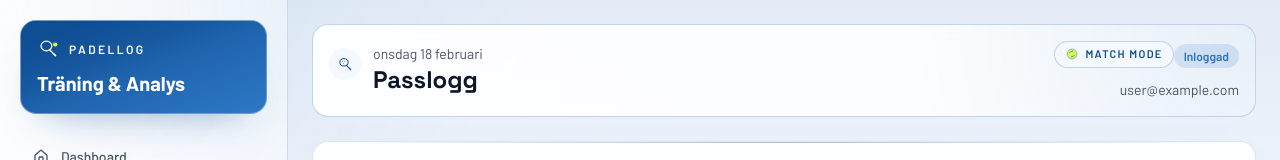
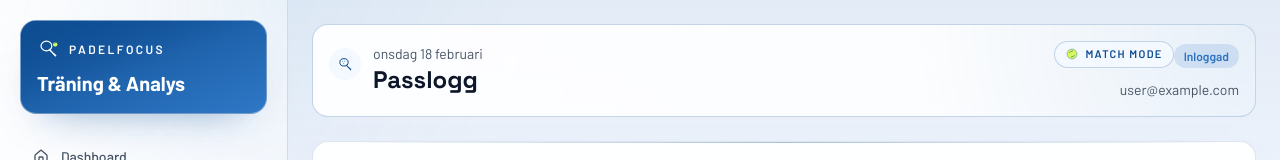
Before and after one commit to MrEspaano/PadelLog, a Next.js app: page /workouts in a window 1280 px wide. Shown: the top 160 px of the page. Built offline with nearby package versions, Linux system fonts and the light colour scheme; no server answers; the database is empty; sample sign-in values are in the browser's storage.

Commit message:
chore: rename app to PadelFocus

```diff
--- a/app/layout.tsx
+++ b/app/layout.tsx
@@ -17,7 +17,7 @@ const spaceGrotesk = Space_Grotesk({
 });
 
 export const metadata: Metadata = {
-  title: "PadelLog",
+  title: "PadelFocus",
   description: "Modern tränings- och padelanalys för desktop och mobile."
 };
 
--- a/components/core/ExcelExportButton.tsx
+++ b/components/core/ExcelExportButton.tsx
@@ -80,7 +80,7 @@ export function ExcelExportButton({ workouts, startDate, endDate }: ExcelExportB
     XLSX.utils.book_append_sheet(workbook, XLSX.utils.json_to_sheet(workoutRows), "Passlogg");
     XLSX.utils.book_append_sheet(workbook, XLSX.utils.json_to_sheet(weekRows), "Veckorutnät");
 
-    const fileName = `padellog_${filenameDateRange(startDate, endDate)}.xlsx`;
+    const fileName = `padelfocus_${filenameDateRange(startDate, endDate)}.xlsx`;
     XLSX.writeFile(workbook, fileName);
   }
 
--- a/components/desktop/DesktopSidebar.tsx
+++ b/components/desktop/DesktopSidebar.tsx
@@ -18,7 +18,7 @@ export function DesktopSidebar() {
         <div className="pointer-events-none absolute inset-0 bg-gradient-to-br from-black/12 via-transparent to-black/8" />
         <div className="relative z-10 flex items-center gap-2">
           <PadelIcon mode="logo" className="h-6 w-6 text-white" />
-          <p className="text-xs font-semibold uppercase tracking-[0.2em]">PadelLog</p>
+          <p className="text-xs font-semibold uppercase tracking-[0.2em]">PadelFocus</p>
         </div>
         <h1 className="relative z-10 mt-2 text-xl font-bold">Träning & Analys</h1>
       </div>
--- a/components/layout/AppLayoutShell.tsx
+++ b/components/layout/AppLayoutShell.tsx
@@ -12,7 +12,7 @@ interface AppLayoutShellProps extends PropsWithChildren {
 
 export function AppLayoutShell({ children, userEmail }: AppLayoutShellProps) {
   const pathname = usePathname();
-  const title = PAGE_TITLES[pathname] ?? "PadelLog";
+  const title = PAGE_TITLES[pathname] ?? "PadelFocus";
 
   return (
     <LayoutProvider title={title} userEmail={userEmail}>
--- a/components/mobile/MobileHeader.tsx
+++ b/components/mobile/MobileHeader.tsx
@@ -14,7 +14,7 @@ export function MobileHeader({ title }: MobileHeaderProps) {
             <PadelIcon mode="racket" className="h-3.5 w-3.5" />
           </div>
           <div>
-            <p className="text-xs uppercase tracking-[0.16em] text-muted-foreground">PadelLog</p>
+            <p className="text-xs uppercase tracking-[0.16em] text-muted-foreground">PadelFocus</p>
             <h2 className="font-display text-lg font-semibold">{title}</h2>
           </div>
         </div>
--- a/lib/theme/themeConfig.ts
+++ b/lib/theme/themeConfig.ts
@@ -1,5 +1,5 @@
 export const themeConfig = {
-  name: "PadelLog Court Blue",
+  name: "PadelFocus Court Blue",
   colors: {
     primary: "#0E4D92",
     primarySoft: "#2F78C6",
--- a/package.json
+++ b/package.json
@@ -1,5 +1,5 @@
 {
-  "name": "padellog",
+  "name": "padelfocus",
   "version": "0.1.0",
   "private": true,
   "scripts": {
```
Also changed, not shown: 1 other file (tests, documents, lock files or other folders).
